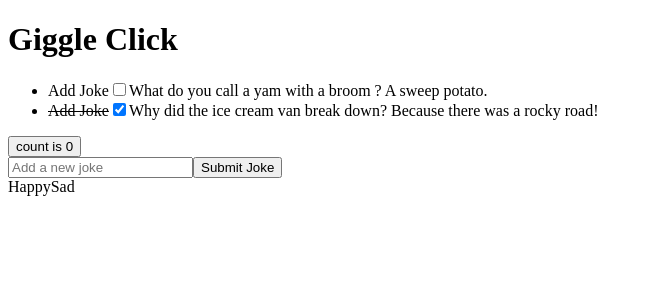
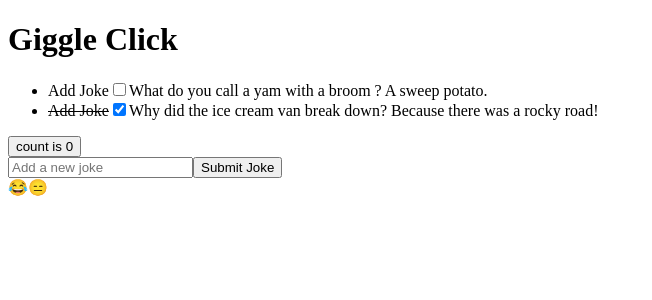
Before and after one commit to millipede-cpu/giggle-click, a React (Vite) app in the folder app/: page / in a window 1280 px wide. Shown: the top 300 px of the page, without its empty margins (0-652 px from the left). Built offline with nearby package versions, Linux system fonts and the light colour scheme.

Commit message:
html emoji codes added in span tags
co-authored-by: Milly <millipede-cpu@users.noreply.github.com>
co-authored-by: Peter <PJSalter@users.noreply.github.com>

```diff
--- a/app/src/RateJoke.tsx
+++ b/app/src/RateJoke.tsx
@@ -1,10 +1,8 @@
-import React from "react";
-
 export default function RateJoke() {
   return (
     <>
-      <span className="happy">Happy</span>
-      <span className="sad">Sad</span>
+      <span className="happy">&#128514;</span>
+      <span className="sad">&#128529;</span>
     </>
   );
 }
```
